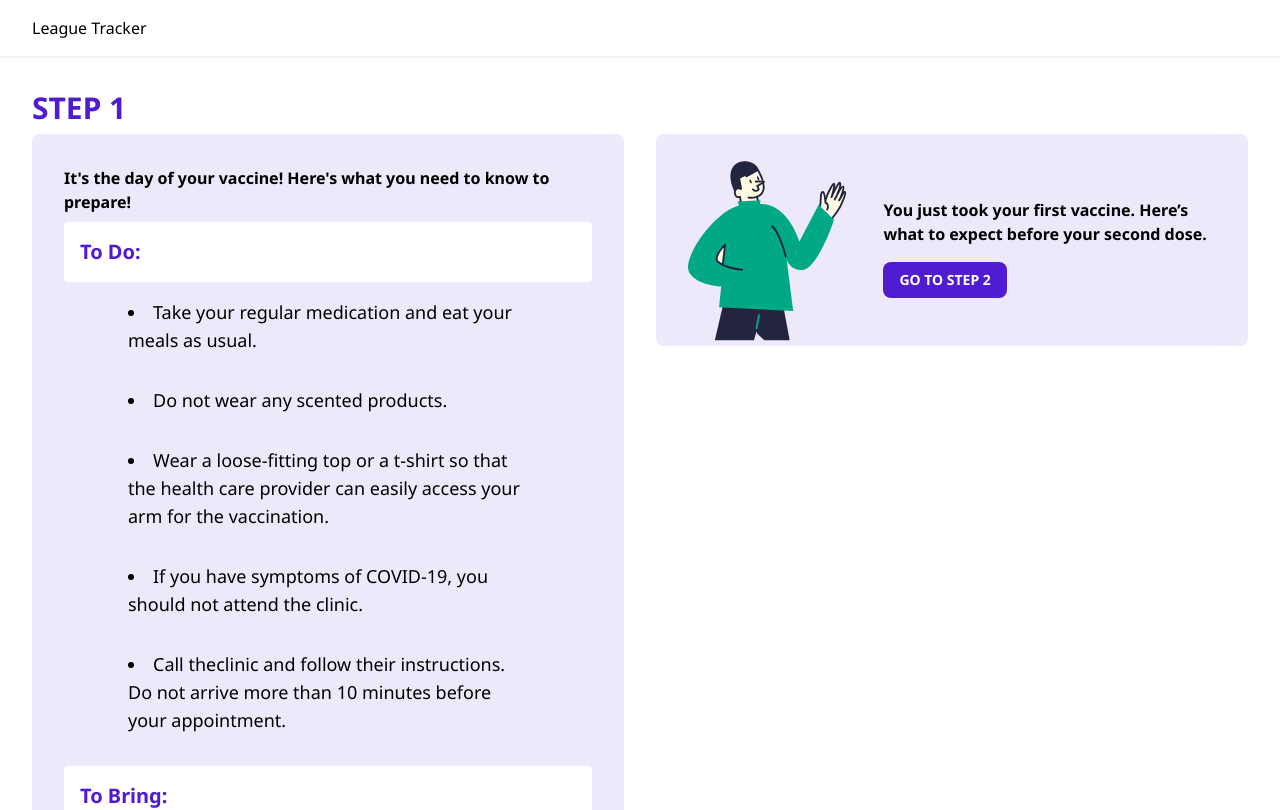
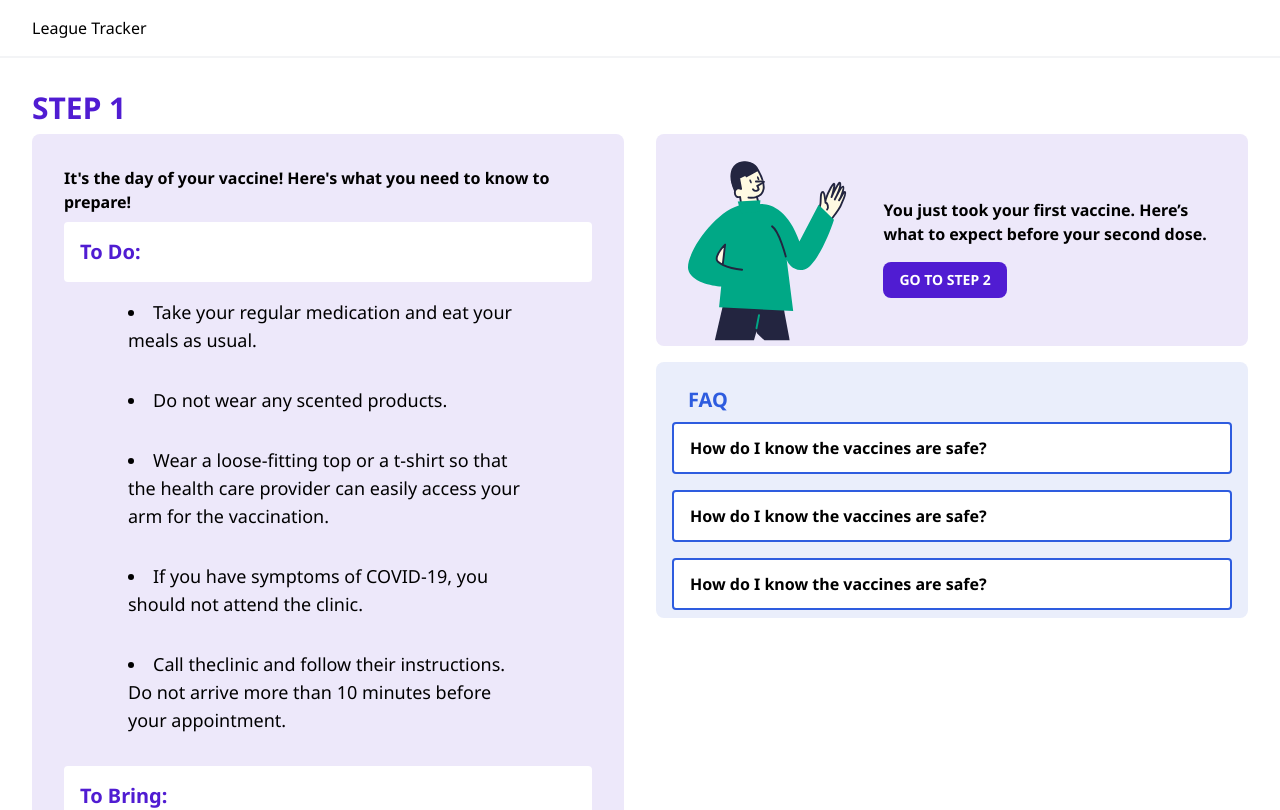
Before and after one commit to amorriscode/league-tracker, a Next.js app: page /steps/1 in a window 1280 px wide. Shown: the top 810 px of the page. Built offline with nearby package versions, Linux system fonts and the light colour scheme.

Commit message:
add faq section and faq item components

```diff
--- /dev/null
+++ b/components/FAQ.jsx
@@ -0,0 +1,28 @@
+import FAQItem from './FAQItem'
+
+export default function FAQ() {
+  return (
+    <div className="bg-brand-blue-light rounded-lg pt-4 px-4 items-center my-4">
+      <h2 className="text-brand-blue font-semibold text-xl my-2 px-4">FAQ</h2>
+      <div>
+        <FAQItem
+          title="How do I know the vaccines are safe? "
+          content={`Canada has very high standards for vaccine safety. Health Canada only authorizes vaccines in Canada after a thorough and independent review of the scientific evidence.
+        Once a vaccine is in use, Health Canada continues to monitor and can quickly have it removed if safety concerns are identified. All COVID-19 vaccines must be authorized for use by Health Canada.`}
+        />
+
+        <FAQItem
+          title="How do I know the vaccines are safe? "
+          content={`Canada has very high standards for vaccine safety. Health Canada only authorizes vaccines in Canada after a thorough and independent review of the scientific evidence.
+        Once a vaccine is in use, Health Canada continues to monitor and can quickly have it removed if safety concerns are identified. All COVID-19 vaccines must be authorized for use by Health Canada.`}
+        />
+
+        <FAQItem
+          title="How do I know the vaccines are safe? "
+          content={`Canada has very high standards for vaccine safety. Health Canada only authorizes vaccines in Canada after a thorough and independent review of the scientific evidence.
+        Once a vaccine is in use, Health Canada continues to monitor and can quickly have it removed if safety concerns are identified. All COVID-19 vaccines must be authorized for use by Health Canada.`}
+        />
+      </div>
+    </div>
+  )
+}
--- /dev/null
+++ b/components/FAQItem.jsx
@@ -0,0 +1,15 @@
+import { useState } from 'react'
+import { Collapse } from "react-collapse";
+
+export default function FAQItem(props) {
+  const [open, setOpen] = useState(false);
+
+  return (
+    <div>
+      <div className={open?"FAQtitle bg-brand-blue rounded items-center my-2 px-4 py-1":"FAQtitle bg-white border-solid border-2 border-brand-blue rounded items-center my-2 px-4 py-1"} onClick={()=>{setOpen(!open)}}>
+        <h3 className={open?"text-white font-semibold text-l my-2":"text-black font-semibold text-l my-2"}>{props.title}</h3>
+      </div>
+      <Collapse isOpened={open}><p className="px-4 py-2">{props.content}</p></Collapse>
+    </div>
+  )
+}
--- a/package.json
+++ b/package.json
@@ -13,6 +13,7 @@
     "@amcharts/amcharts4-geodata": "^4.1.19",
     "next": "10.0.7",
     "react": "17.0.1",
+    "react-collapse": "^5.1.0",
     "react-dom": "17.0.1"
   },
   "devDependencies": {
--- a/pages/steps/1.js
+++ b/pages/steps/1.js
@@ -3,6 +3,7 @@ import { useRouter } from 'next/router'
 import withLayout from '../../components/withLayout'
 import Person from '../../public/person.svg'
 import Button from '../../components/Button'
+import FAQ from "../../components/FAQ"
 
 function Step1() {
   const router = useRouter()
@@ -100,6 +101,7 @@ function Step1() {
               </Button>
             </div>
           </div>
+          <FAQ />
         </div>
       </div>
     </main>
```
Also changed, not shown: 1 other file (tests, documents, lock files or other folders).
